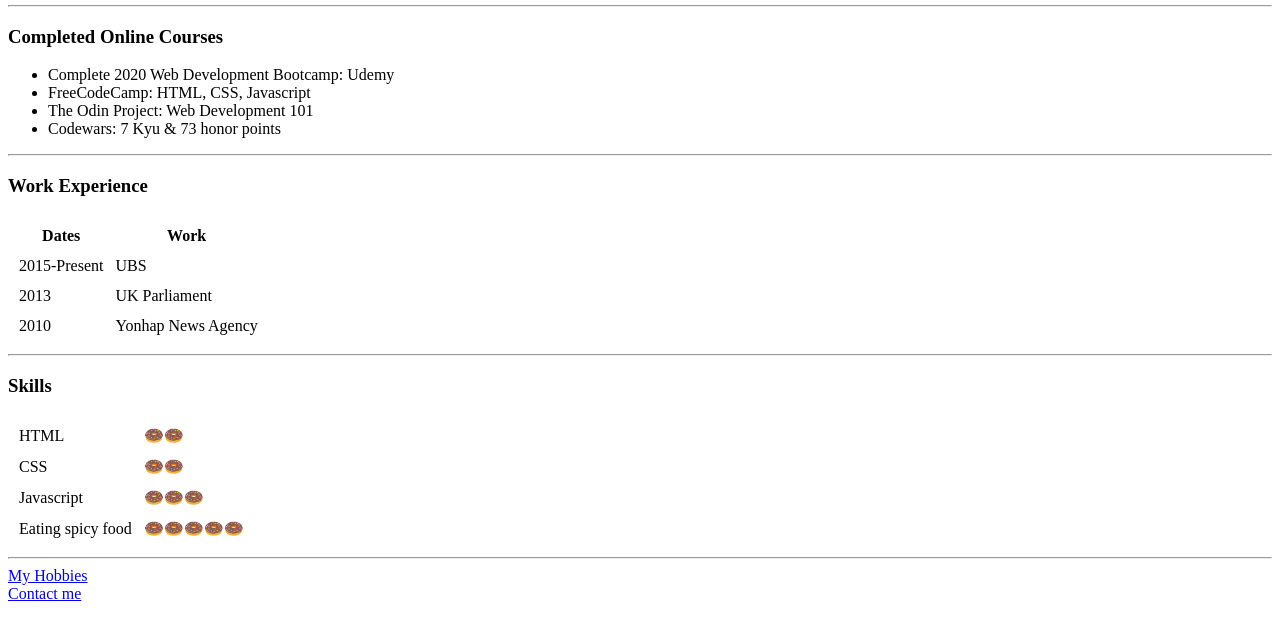
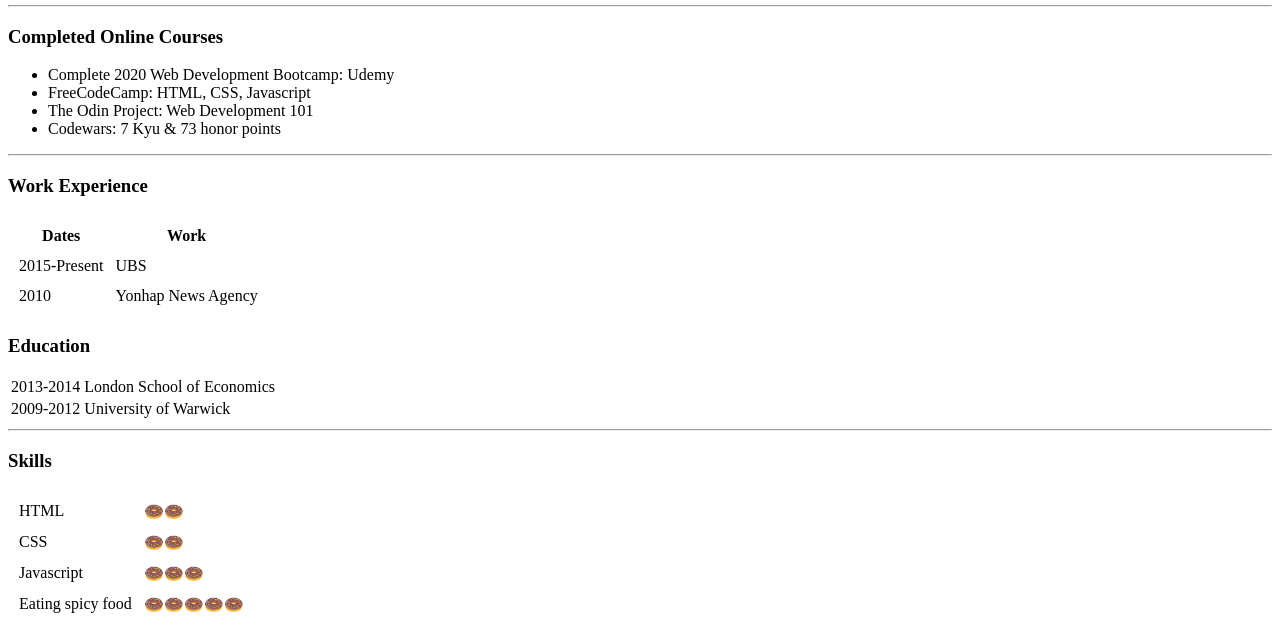
Before and after one commit to Aracho1/cv, a plain HTML site: page index.html in a window 1280 px wide. Shown: the part 357-985 px from the top of the page. Drawn offline with Linux system fonts and the light colour scheme.

Commit message:
work experience edited

```diff
--- a/index.html
+++ b/index.html
@@ -41,14 +41,27 @@
         <td>UBS</td>
       </tr>
       <tr>
-        <td>2013</td>
-        <td>UK Parliament</td>
-      </tr>
-      <tr>
         <td>2010</td>
         <td>Yonhap News Agency</td>
       </tr>
     </tbody>
+  </table>
+<h3>Education</h3>
+<table>
+  <thead></thead>
+  <tbody>
+    <tr>
+      <td>2013-2014</td>
+      <td>London School of Economics</td>
+    </tr>
+    <tr>
+      <td>2009-2012</td>
+      <td>University of Warwick</td>
+    </tr>
+
+  </tbody>
+</table>
+
   </table>
   <hr>
   <h3>Skills</h3>
```
